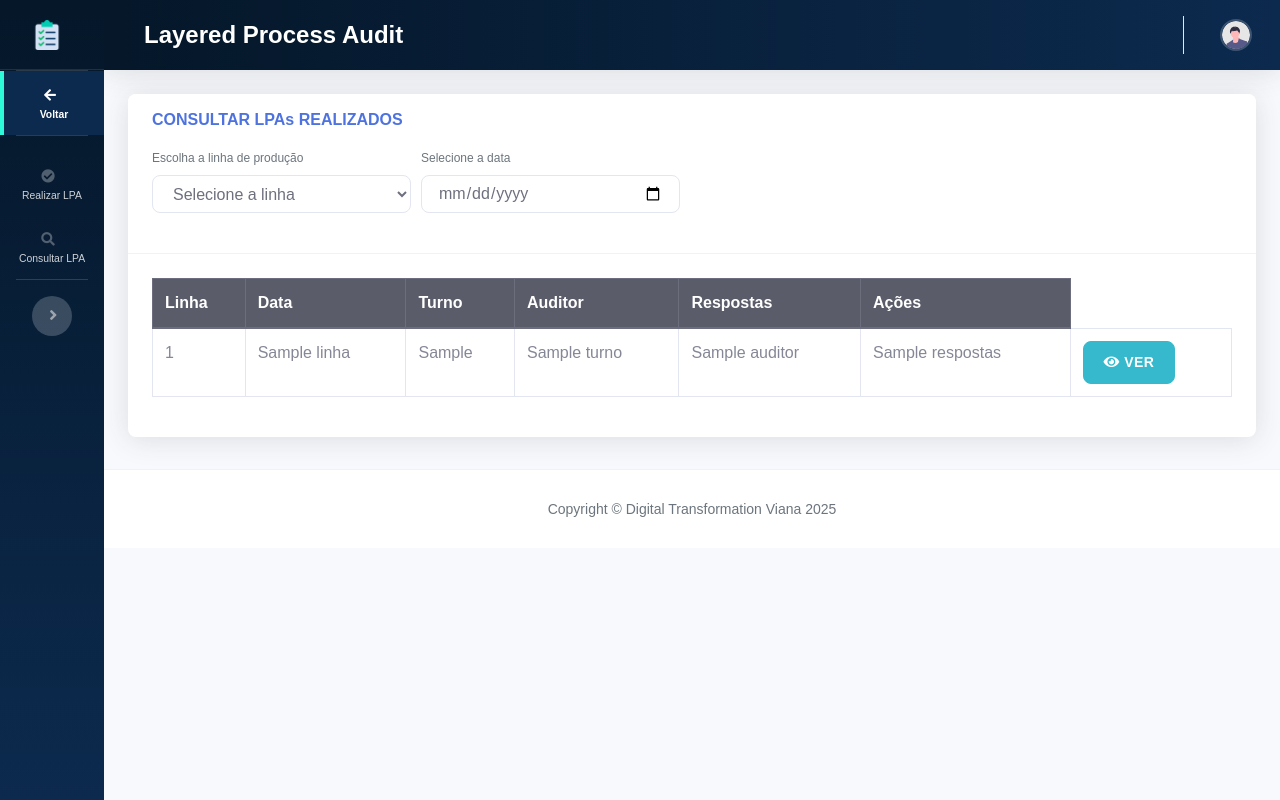
After one commit to Via-DT-BW/LPA, a Flask app: template templates/ver_lpa.html in a window 1280 px wide. The commit adds this page. Run offline with Flask 3, Linux system fonts and the light colour scheme; the template is opened without the code that fills it: most values are stand-ins (such as "Sample title", 1, 10 or a date in 2020); some libraries are stand-ins or nearby versions.

Commit message:
LPA V 0.3

```diff
--- a/app.py
+++ b/app.py
@@ -76,6 +76,25 @@ def home():
     except Exception as e:
         flash(f'Erro ao carregar linhas: {str(e)}', 'error')
         return redirect(url_for('index'))
+
+@app.route('/ver_lpa')
+def ver_lpa():
+    """Página de consulta de LPAs"""
+    if 'user_id' not in session:
+        return redirect(url_for('index'))  # Redireciona para login se não estiver logado
+
+    try:
+        conn = get_db_connection()
+        query = "SELECT DISTINCT linha FROM linhas WHERE linha IS NOT NULL"
+        df = pd.read_sql(query, conn)
+        conn.close()
+
+        linhas = df['linha'].tolist()
+        return render_template('ver_lpa.html', linhas=linhas)
+    except Exception as e:
+        flash(f'Erro ao carregar linhas: {str(e)}', 'error')
+        return redirect(url_for('index'))
+
 
 @app.route("/get_data", methods=["POST"])
 def get_data():
--- a/templates/components/navbar.html
+++ b/templates/components/navbar.html
@@ -11,17 +11,37 @@
                 <div class="sidebar-brand-text">LPA</div>
             </a>
             <hr class="sidebar-divider my-0">
+
             <li class="nav-item active route">
                 <a class="nav-link" href="/">
                     <i class="fas fa-arrow-left mr-2"></i>
                     <span>Voltar</span>
                 </a>
             </li>
+
+            <hr class="sidebar-divider">
+
+            <li class="nav-item">
+                <a class="nav-link" href="/home">
+                    <i class="fas fa-check-circle mr-2"></i>
+                    <span>Realizar LPA</span>
+                </a>
+            </li>
+
+            <li class="nav-item">
+                <a class="nav-link" href="/ver_lpa">
+                    <i class="fas fa-search mr-2"></i>
+                    <span>Consultar LPA</span>
+                </a>
+            </li>
+
             <hr class="sidebar-divider d-none d-md-block">
+
             <div class="text-center d-none d-md-inline">
                 <button class="rounded-circle border-0" id="sidebarToggle"></button>
             </div>
         </ul>
+
         <!-- End of Sidebar -->
 
         <div id="content-wrapper" class="d-flex flex-column">
--- a/templates/home.html
+++ b/templates/home.html
@@ -109,7 +109,7 @@
 
                                     <div class="text-center mt-4">
                                         <button type="button" class="btn btn-primary px-5" onclick="salvarLPA()">
-                                            <i class="fas fa-save mr-2"></i>Guardar Auditoria
+                                            <i class="fas fa-save mr-2"></i>Submeter LPA
                                         </button>
                                     </div>
                                 </form>
--- /dev/null
+++ b/templates/ver_lpa.html
@@ -0,0 +1,79 @@
+<!DOCTYPE html>
+<html lang="en">
+
+{% include 'components/head.html' %}
+
+{% block content %}
+
+<body id="page-top">
+    <div id="content">
+        {% include 'components/navbar.html' %}
+        <div class="container-fluid">
+            <div class="card shadow">
+                <div class="card-header py-3">
+                    <div class="row align-items-center">
+                        <div class="col-md-6">
+                            <h6 class="font-weight-bold text-primary mb-0">CONSULTAR LPAs REALIZADOS</h6>
+                            <form id="filter-form" class="form-row mt-3">
+                                <div class="form-group col-md-6">
+                                    <small class="form-text text-muted mb-2">Escolha a linha de produção</small>
+                                    <select name="filter_prod_line" id="filter_prod_line" class="form-control">
+                                        <option value="">Selecione a linha</option>
+                                        {% for line in linhas %}
+                                        <option value="{{ line }}">{{ line }}</option>
+                                        {% endfor %}
+                                    </select>
+                                </div>
+                                <div class="form-group col-md-6">
+                                    <small class="form-text text-muted mb-2">Selecione a data</small>
+                                    <input type="date" class="form-control" id="filter_date">
+                                </div>
+                            </form>
+                        </div>
+                    </div>
+                </div>
+
+                <div class="card-body">
+                    <div class="table-responsive">
+                        <table class="table table-bordered" id="lpaTable">
+                            <thead class="thead-dark">
+                                <tr>
+                                    <th>Linha</th>
+                                    <th>Data</th>
+                                    <th>Turno</th>
+                                    <th>Auditor</th>
+                                    <th>Respostas</th>
+                                    <th>Ações</th>
+                                </tr>
+                            </thead>
+                            <tbody>
+                                {% for lpa in lpas %}
+                                <tr>
+                                    <td>{{ lpa.id }}</td>
+                                    <td>{{ lpa.linha }}</td>
+                                    <td>{{ lpa.data_auditoria }}</td>
+                                    <td>{{ lpa.turno }}</td>
+                                    <td>{{ lpa.auditor }}</td>
+                                    <td>{{ lpa.respostas }}</td>
+                                    <td>
+                                        <button class="btn btn-info btn-sm" onclick="verDetalhes({{ lpa.id }})">
+                                            <i class="fas fa-eye"></i> Ver
+                                        </button>
+                                    </td>
+                                </tr>
+                                {% endfor %}
+                            </tbody>
+                        </table>
+                    </div>
+                </div>
+            </div>
+        </div>
+        {% include 'components/footer.html' %}
+    </div>
+
+    <script>
+    </script>
+
+{% endblock %}
+</body>
+</html>
```
Also changed, not shown: templates/js/formatarData.js (+6 -70 lines).
